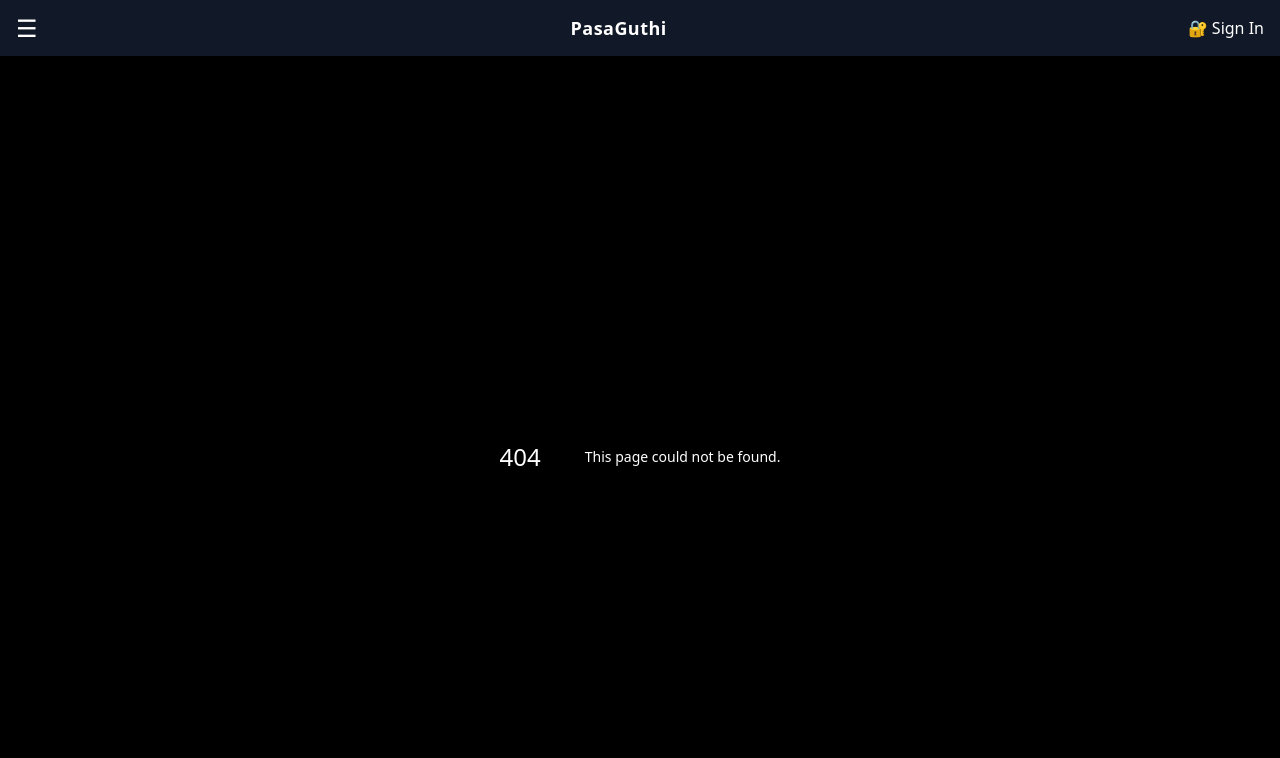
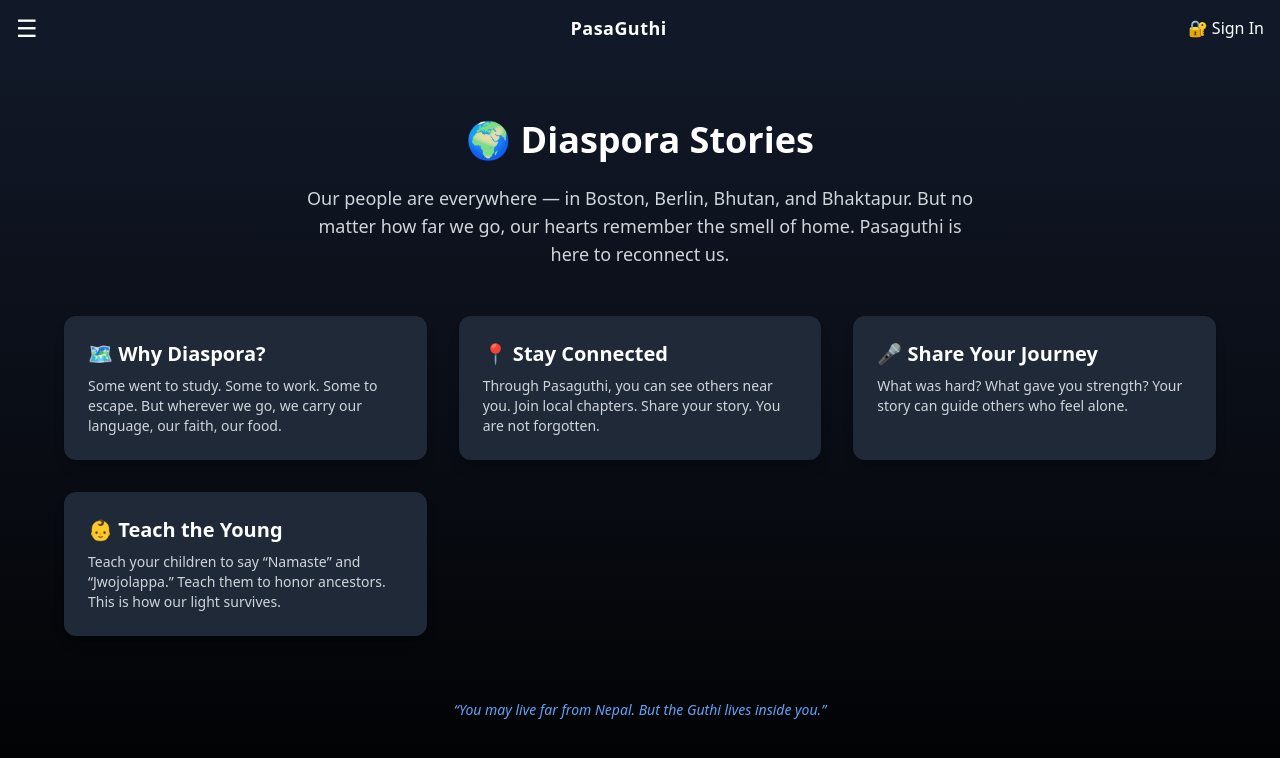
Before and after one commit to Zenslim/PasaGuthi, a Next.js app: page /diaspora in a window 1280 px wide. Before the commit this address had no page. Shown: the top 758 px of the page. Built offline with nearby package versions, Linux system fonts and the light colour scheme.

Commit message:
Create diaspora.jsx

```diff
--- /dev/null
+++ b/pages/diaspora.jsx
@@ -0,0 +1,57 @@
+import Head from 'next/head';
+
+export default function DiasporaStories() {
+  return (
+    <>
+      <Head>
+        <title>Diaspora Stories — Newars Around the World</title>
+      </Head>
+      <div className="min-h-screen bg-gradient-to-b from-gray-900 to-black text-white px-6 py-16 text-center">
+        <h1 className="text-4xl font-extrabold mb-6">🌍 Diaspora Stories</h1>
+        <p className="text-lg max-w-2xl mx-auto text-gray-300 mb-12">
+          Our people are everywhere — in Boston, Berlin, Bhutan, and Bhaktapur.
+          But no matter how far we go, our hearts remember the smell of home.
+          Pasaguthi is here to reconnect us.
+        </p>
+
+        <div className="grid md:grid-cols-2 lg:grid-cols-3 gap-8 max-w-6xl mx-auto text-left">
+          <div className="bg-gray-800 rounded-xl p-6 shadow-lg hover:shadow-blue-600 transition">
+            <h2 className="text-xl font-semibold mb-2">🗺️ Why Diaspora?</h2>
+            <p className="text-sm text-gray-300">
+              Some went to study. Some to work. Some to escape.
+              But wherever we go, we carry our language, our faith, our food.
+            </p>
+          </div>
+
+          <div className="bg-gray-800 rounded-xl p-6 shadow-lg hover:shadow-blue-600 transition">
+            <h2 className="text-xl font-semibold mb-2">📍 Stay Connected</h2>
+            <p className="text-sm text-gray-300">
+              Through Pasaguthi, you can see others near you.
+              Join local chapters. Share your story. You are not forgotten.
+            </p>
+          </div>
+
+          <div className="bg-gray-800 rounded-xl p-6 shadow-lg hover:shadow-blue-600 transition">
+            <h2 className="text-xl font-semibold mb-2">🎤 Share Your Journey</h2>
+            <p className="text-sm text-gray-300">
+              What was hard? What gave you strength?
+              Your story can guide others who feel alone.
+            </p>
+          </div>
+
+          <div className="bg-gray-800 rounded-xl p-6 shadow-lg hover:shadow-blue-600 transition">
+            <h2 className="text-xl font-semibold mb-2">👶 Teach the Young</h2>
+            <p className="text-sm text-gray-300">
+              Teach your children to say “Namaste” and “Jwojolappa.”
+              Teach them to honor ancestors. This is how our light survives.
+            </p>
+          </div>
+        </div>
+
+        <p className="mt-16 text-blue-400 text-sm italic">
+          “You may live far from Nepal. But the Guthi lives inside you.”
+        </p>
+      </div>
+    </>
+  );
+}
```
